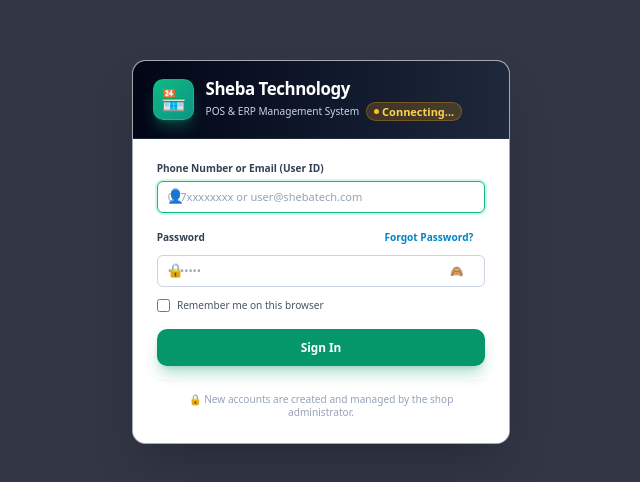
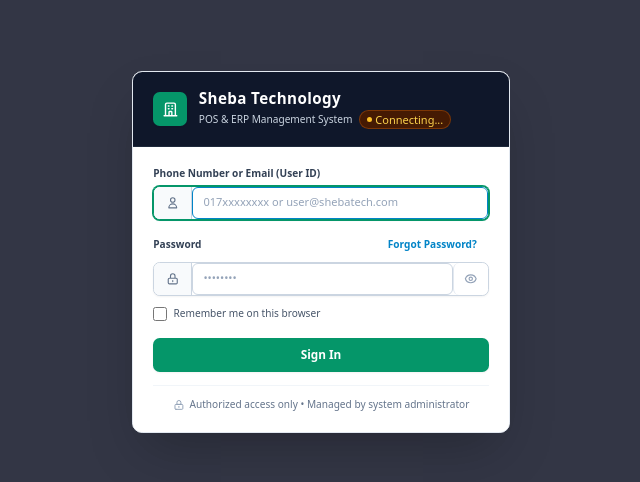
Before and after one commit to shebatechservices-cmyk/techshop, a React (Vite) app in the folder frontend/: page / in a window 1280 px wide. Shown: the part 148-630 px from the top of the page, without its empty margins (319-959 px from the left). Built offline with nearby package versions, Linux system fonts and the light colour scheme; no server answers.

Commit message:
fix(ui): modern input-group layout with outline icons and classic ERP styling for Login modal

```diff
--- a/frontend/src/components/modals/LoginModal.jsx
+++ b/frontend/src/components/modals/LoginModal.jsx
@@ -11,36 +11,40 @@
   const { mode, serverOnline } = modalState;
 
   return (
-    <div className="fixed inset-0 z-[99999] bg-slate-950/80 backdrop-blur-md flex items-center justify-center p-4 sm:p-6 animate-fadeIn">
+    <div className="fixed inset-0 z-[99999] bg-slate-950/80 backdrop-blur-sm flex items-center justify-center p-4 sm:p-6 animate-fadeIn">
       {/* Main Container Card */}
-      <div className="bg-white rounded-2xl shadow-2xl w-full max-w-md overflow-hidden border border-slate-800/40 relative">
+      <div className="bg-white rounded-xl shadow-2xl w-full max-w-md overflow-hidden border border-slate-200 relative">
         {/* Header Branding */}
-        <div className="bg-gradient-to-r from-slate-950 via-slate-900 to-slate-800 px-6 py-5 text-white relative border-b border-slate-700/50">
+        <div className="bg-slate-900 px-6 py-5 text-white relative border-b border-slate-800">
           {canClose && (
             <button
               type="button"
               onClick={onClose}
-              className="absolute top-4 right-4 bg-white/10 hover:bg-white/20 text-white rounded-full w-8 h-8 flex items-center justify-center text-sm font-bold transition-all focus:outline-none"
+              className="absolute top-4 right-4 bg-slate-800 hover:bg-slate-700 text-slate-300 hover:text-white rounded-lg w-8 h-8 flex items-center justify-center text-sm font-semibold transition-colors focus:outline-none"
               aria-label="Close"
             >
-              ✕
+              <svg className="w-4 h-4" fill="none" stroke="currentColor" viewBox="0 0 24 24" strokeWidth="2">
+                <path strokeLinecap="round" strokeLinejoin="round" d="M6 18L18 6M6 6l12 12" />
+              </svg>
             </button>
           )}
 
           <div className="flex items-center gap-3.5">
-            <div className="w-12 h-12 rounded-xl bg-gradient-to-br from-emerald-500 to-teal-600 flex items-center justify-center text-2xl shadow-lg shadow-emerald-500/30 flex-shrink-0 border border-emerald-400/30">
-              🏪
+            <div className="w-10 h-10 rounded-lg bg-emerald-600 flex items-center justify-center text-white shadow-sm flex-shrink-0">
+              <svg className="w-5 h-5 text-white" fill="none" stroke="currentColor" viewBox="0 0 24 24" strokeWidth="2">
+                <path strokeLinecap="round" strokeLinejoin="round" d="M19 21V5a2 2 0 00-2-2H7a2 2 0 00-2 2v16m14 0h2m-2 0h-5m-9 0H3m2 0h5M9 7h1m-1 4h1m4-4h1m-1 4h1m-5 10v-5a1 1 0 011-1h2a1 1 0 011 1v5m-4 0h4" />
+              </svg>
             </div>
             <div className="flex-1 min-w-0">
-              <h2 className="text-xl font-extrabold tracking-tight text-white m-0 leading-tight">
+              <h2 className="text-lg font-bold tracking-wide text-white m-0 leading-tight">
                 Sheba Technology
               </h2>
-              <div className="text-xs text-slate-300 font-medium flex items-center gap-2 mt-1">
+              <div className="text-xs text-slate-300 font-normal flex items-center gap-2 mt-0.5">
                 <span>POS & ERP Management System</span>
                 {serverOnline !== null && (
-                  <span className={`inline-flex items-center gap-1 text-[11px] font-semibold px-2 py-0.5 rounded-full ${serverOnline ? 'bg-emerald-500/20 text-emerald-300 border border-emerald-500/30' : 'bg-amber-500/20 text-amber-300 border border-amber-500/30'}`}>
-                    <span className={`w-1.5 h-1.5 rounded-full ${serverOnline ? 'bg-emerald-400 animate-pulse' : 'bg-amber-400'}`}></span>
-                    {serverOnline ? 'Cloud Live' : 'Connecting...'}
+                  <span className={`inline-flex items-center gap-1 text-[11px] font-medium px-2 py-0.5 rounded-full ${serverOnline ? 'bg-emerald-950 text-emerald-300 border border-emerald-700/50' : 'bg-amber-950 text-amber-300 border border-amber-700/50'}`}>
+                    <span className={`w-1.5 h-1.5 rounded-full ${serverOnline ? 'bg-emerald-400' : 'bg-amber-400'}`}></span>
+                    {serverOnline ? 'Live' : 'Connecting...'}
                   </span>
                 )}
               </div>
@@ -49,7 +53,7 @@
         </div>
 
         {/* Card Body */}
-        <div className="p-6 sm:p-7 bg-white">
+        <div className="p-6 bg-white">
           {mode === 'login' && (
             <LoginForm
               {...modalState}
--- a/frontend/src/components/shared/auth/LoginForm.jsx
+++ b/frontend/src/components/shared/auth/LoginForm.jsx
@@ -22,13 +22,16 @@
   return (
     <form onSubmit={(e) => { e.preventDefault(); executeLogin(); }}>
 
+      {/* Identifier Input Group */}
       <div className="mb-4">
         <label htmlFor="login-username" className="block text-xs font-semibold text-slate-700 mb-1.5">
           Phone Number or Email (User ID)
         </label>
-        <div className="relative">
-          <span className="absolute left-3 top-1/2 -translate-y-1/2 text-slate-400">
-            👤
+        <div className="flex rounded-lg border border-slate-300 overflow-hidden bg-white shadow-sm focus-within:border-emerald-600 focus-within:ring-1 focus-within:ring-emerald-600 transition-all">
+          <span className="inline-flex items-center justify-center px-3.5 bg-slate-50 border-r border-slate-300 text-slate-500 select-none">
+            <svg className="w-4 h-4 text-slate-500" fill="none" stroke="currentColor" viewBox="0 0 24 24" strokeWidth="2">
+              <path strokeLinecap="round" strokeLinejoin="round" d="M16 7a4 4 0 11-8 0 4 4 0 018 0zM12 14a7 7 0 00-7 7h14a7 7 0 00-7-7z" />
+            </svg>
           </span>
           <input
             type="text"
@@ -40,11 +43,12 @@
             placeholder="017xxxxxxxx or user@shebatech.com"
             autoFocus
             required
-            className="w-full pl-9 pr-3.5 py-2.5 rounded-xl border border-slate-300 text-sm font-medium text-slate-800 placeholder-slate-400 outline-none focus:border-emerald-500 focus:ring-2 focus:ring-emerald-100 transition-all"
+            className="flex-1 min-w-0 block w-full px-3 py-2.5 text-sm text-slate-800 placeholder-slate-400 bg-white border-none focus:outline-none focus:ring-0"
           />
         </div>
       </div>
 
+      {/* Password Input Group */}
       <div className="mb-3.5">
         <div className="flex justify-between items-center mb-1.5">
           <label htmlFor="login-password" className="text-xs font-semibold text-slate-700">
@@ -53,14 +57,16 @@
           <button
             type="button"
             onClick={() => { setMode('forgot_password'); setErrorMsg(''); setSuccessMsg(''); }}
-            className="text-xs font-semibold text-sky-600 hover:underline"
+            className="text-xs font-semibold text-sky-600 hover:text-sky-700 hover:underline"
           >
             Forgot Password?
           </button>
         </div>
-        <div className="relative">
-          <span className="absolute left-3 top-1/2 -translate-y-1/2 text-slate-400">
-            🔒
+        <div className="flex rounded-lg border border-slate-300 overflow-hidden bg-white shadow-sm focus-within:border-emerald-600 focus-within:ring-1 focus-within:ring-emerald-600 transition-all">
+          <span className="inline-flex items-center justify-center px-3.5 bg-slate-50 border-r border-slate-300 text-slate-500 select-none">
+            <svg className="w-4 h-4 text-slate-500" fill="none" stroke="currentColor" viewBox="0 0 24 24" strokeWidth="2">
+              <path strokeLinecap="round" strokeLinejoin="round" d="M12 15v2m-6 4h12a2 2 0 002-2v-6a2 2 0 00-2-2H6a2 2 0 00-2 2v6a2 2 0 002 2zm10-10V7a4 4 0 00-8 0v4h8z" />
+            </svg>
           </span>
           <input
             type={showPassword ? 'text' : 'password'}
@@ -71,14 +77,25 @@
             onChange={(e) => setPassword(e.target.value)}
             placeholder="••••••••"
             required
-            className="w-full pl-9 pr-10 py-2.5 rounded-xl border border-slate-300 text-sm font-medium text-slate-800 placeholder-slate-400 outline-none focus:border-emerald-500 focus:ring-2 focus:ring-emerald-100 transition-all"
+            className="flex-1 min-w-0 block w-full px-3 py-2.5 text-sm text-slate-800 placeholder-slate-400 bg-white border-none focus:outline-none focus:ring-0"
           />
           <button
             type="button"
             onClick={() => setShowPassword(!showPassword)}
-            className="absolute right-3 top-1/2 -translate-y-1/2 text-slate-400 hover:text-slate-600"
+            className="inline-flex items-center px-3 bg-white text-slate-400 hover:text-slate-600 focus:outline-none transition-colors border-l border-slate-200"
+            title={showPassword ? "Hide password" : "Show password"}
+            aria-label={showPassword ? "Hide password" : "Show password"}
           >
-            {showPassword ? '👁️' : '🙈'}
+            {showPassword ? (
+              <svg className="w-4 h-4" fill="none" stroke="currentColor" viewBox="0 0 24 24" strokeWidth="2">
+                <path strokeLinecap="round" strokeLinejoin="round" d="M13.875 18.825A10.05 10.05 0 0112 19c-4.478 0-8.268-2.943-9.543-7a9.97 9.97 0 011.563-3.029m5.858.908a3 3 0 114.243 4.243M9.878 9.878l4.242 4.242M9.88 9.88l-3.29-3.29m7.532 7.532l3.29 3.29M3 3l18 18" />
+              </svg>
+            ) : (
+              <svg className="w-4 h-4" fill="none" stroke="currentColor" viewBox="0 0 24 24" strokeWidth="2">
+                <path strokeLinecap="round" strokeLinejoin="round" d="M15 12a3 3 0 11-6 0 3 3 0 016 0z" />
+                <path strokeLinecap="round" strokeLinejoin="round" d="M2.458 12C3.732 7.943 7.523 5 12 5c4.478 0 8.268 2.943 9.542 7-1.274 4.057-5.064 7-9.542 7-4.477 0-8.268-2.943-9.542-7z" />
+              </svg>
+            )}
           </button>
         </div>
 
@@ -104,7 +121,7 @@
           id="remember-me"
           checked={rememberMe}
           onChange={(e) => setRememberMe(e.target.checked)}
-          className="w-4 h-4 rounded text-emerald-600 focus:ring-emerald-500 cursor-pointer accent-emerald-600"
+          className="w-4 h-4 rounded border-slate-300 text-emerald-600 focus:ring-emerald-500 cursor-pointer accent-emerald-600"
         />
         <label htmlFor="remember-me" className="ml-2 text-xs text-slate-600 cursor-pointer select-none">
           Remember me on this browser
@@ -112,27 +129,46 @@
       </div>
 
       {errorMsg && (
-        <div className="p-3 rounded-xl bg-rose-50 border border-rose-200 text-rose-700 text-xs font-medium mb-4">
-          {errorMsg}
+        <div className="p-3 rounded-lg bg-rose-50 border border-rose-200 text-rose-700 text-xs font-medium mb-4 flex items-center gap-2">
+          <svg className="w-4 h-4 flex-shrink-0 text-rose-500" fill="none" stroke="currentColor" viewBox="0 0 24 24" strokeWidth="2">
+            <path strokeLinecap="round" strokeLinejoin="round" d="M12 9v2m0 4h.01m-6.938 4h13.856c1.54 0 2.502-1.667 1.732-3L13.732 4c-.77-1.333-2.694-1.333-3.464 0L3.34 16c-.77 1.333.192 3 1.732 3z" />
+          </svg>
+          <span>{errorMsg}</span>
         </div>
       )}
 
       {successMsg && (
-        <div className="p-3 rounded-xl bg-emerald-50 border border-emerald-200 text-emerald-700 text-xs font-medium mb-4">
-          {successMsg}
+        <div className="p-3 rounded-lg bg-emerald-50 border border-emerald-200 text-emerald-700 text-xs font-medium mb-4 flex items-center gap-2">
+          <svg className="w-4 h-4 flex-shrink-0 text-emerald-500" fill="none" stroke="currentColor" viewBox="0 0 24 24" strokeWidth="2">
+            <path strokeLinecap="round" strokeLinejoin="round" d="M5 13l4 4L19 7" />
+          </svg>
+          <span>{successMsg}</span>
         </div>
       )}
 
       <button
         type="submit"
         disabled={loading}
-        className="w-full py-3 px-4 rounded-xl bg-emerald-600 hover:bg-emerald-700 text-white font-bold text-sm shadow-lg shadow-emerald-600/30 flex items-center justify-center gap-2 transition-all disabled:opacity-50"
+        className="w-full py-2.5 px-4 rounded-lg bg-emerald-600 hover:bg-emerald-700 active:bg-emerald-800 text-white font-semibold text-sm shadow-sm hover:shadow transition-all disabled:opacity-50 flex items-center justify-center gap-2"
       >
-        {loading ? 'Signing In...' : 'Sign In'}
+        {loading ? (
+          <>
+            <svg className="animate-spin -ml-1 mr-2 h-4 w-4 text-white" fill="none" viewBox="0 0 24 24">
+              <circle className="opacity-25" cx="12" cy="12" r="10" stroke="currentColor" strokeWidth="4"></circle>
+              <path className="opacity-75" fill="currentColor" d="M4 12a8 8 0 018-8V0C5.373 0 0 5.373 0 12h4zm2 5.291A7.962 7.962 0 014 12H0c0 3.042 1.135 5.824 3 7.938l3-2.647z"></path>
+            </svg>
+            <span>Signing In...</span>
+          </>
+        ) : (
+          'Sign In'
+        )}
       </button>
 
-      <div className="mt-4 pt-3.5 border-t border-slate-100 flex justify-center items-center text-center text-xs text-slate-400">
-        <span>🔒 New accounts are created and managed by the shop administrator.</span>
+      <div className="mt-4 pt-3.5 border-t border-slate-100 flex justify-center items-center text-center text-xs text-slate-500 gap-1.5">
+        <svg className="w-3.5 h-3.5 text-slate-400" fill="none" stroke="currentColor" viewBox="0 0 24 24" strokeWidth="2">
+          <path strokeLinecap="round" strokeLinejoin="round" d="M12 15v2m-6 4h12a2 2 0 002-2v-6a2 2 0 00-2-2H6a2 2 0 00-2 2v6a2 2 0 002 2zm10-10V7a4 4 0 00-8 0v4h8z" />
+        </svg>
+        <span>Authorized access only • Managed by system administrator</span>
       </div>
     </form>
   );
```
Also changed, not shown: frontend/src/components/shared/auth/ForgotPasswordForm.jsx (+38 -12 lines), 32 other files (tests, documents, lock files or other folders).
